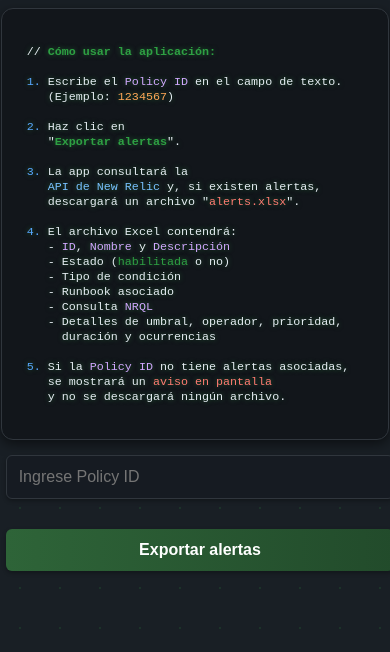
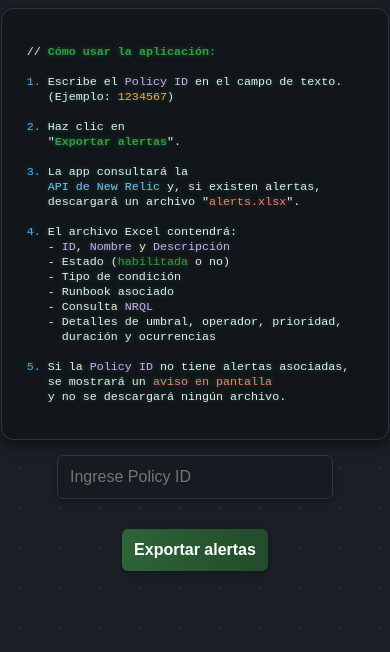
Before and after one commit to Fernando-Villena/new-relic, a website: page public/index.html in a window 390 px wide. Shown: the part 192-844 px from the top of the page. Drawn offline with Linux system fonts and the light colour scheme.

Commit message:
actualización responsive

```diff
--- a/public/index.html
+++ b/public/index.html
@@ -28,29 +28,10 @@
       color: var(--color-secondary);
       position: relative;
 
-   overflow-y: auto;
+      overflow: hidden;
       background-image: radial-gradient(rgba(46, 160, 67, 0.15) 1px, transparent 1px);
       background-size: 40px 40px;
     }
-
-    /* Para pantallas pequeñas (móviles) */
-@media (max-width: 600px) {
-  input,
-  button {
-    width: 100% !important; /* Ocupa todo el ancho del contenedor */
-    box-sizing: border-box;  /* Incluye padding dentro del ancho */
-    margin: 10px 0;          /* Espacio arriba y abajo */
-  }
-
-  .container {
-    padding: 15px;           /* Ajusta el padding para móviles */
-  }
-
-  h1 {
-    font-size: 2rem;         /* Ajusta el tamaño del título */
-  }
-}
-
 
     /* Fondo animado sutil */
     body::before {
```
